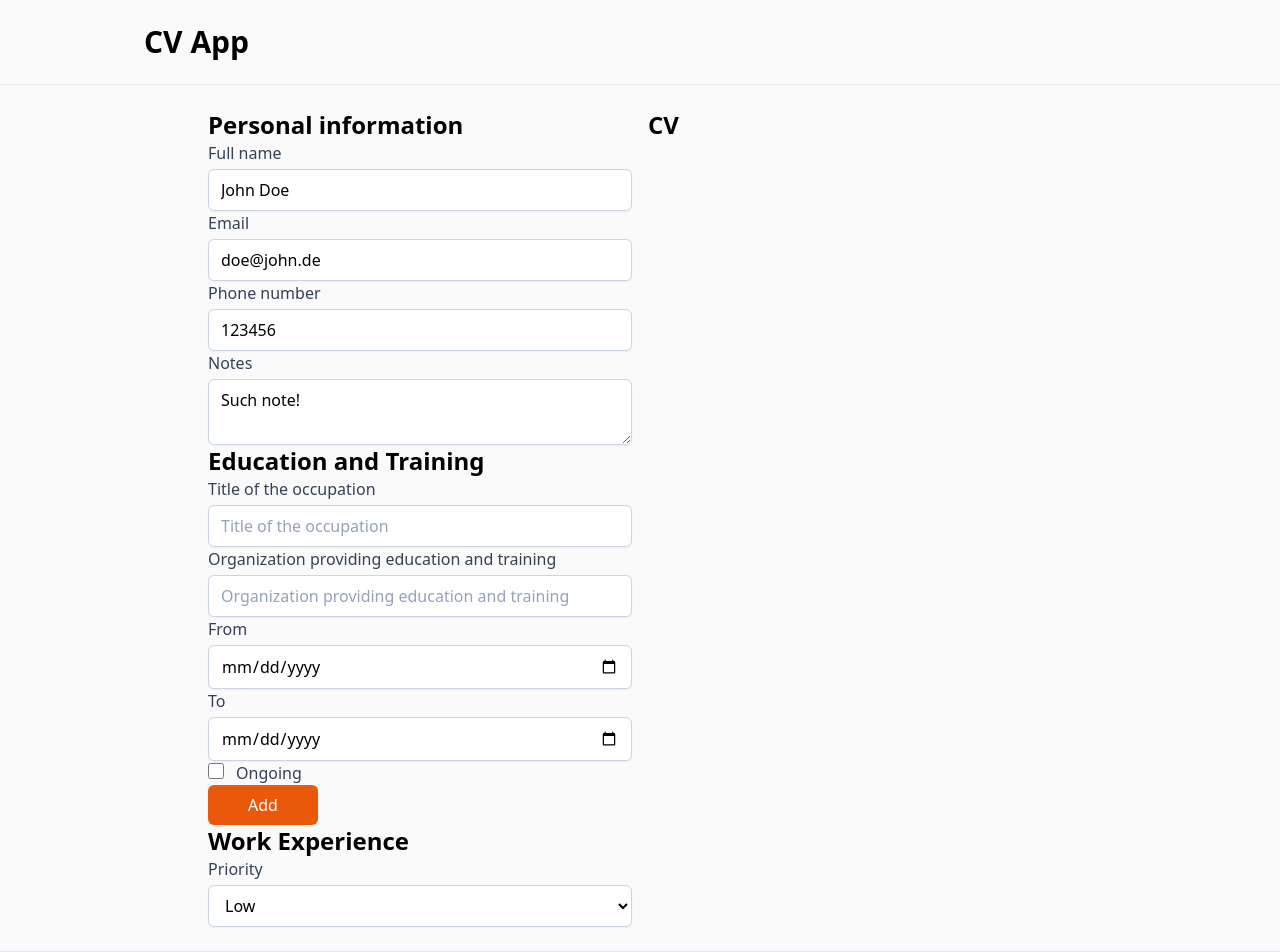
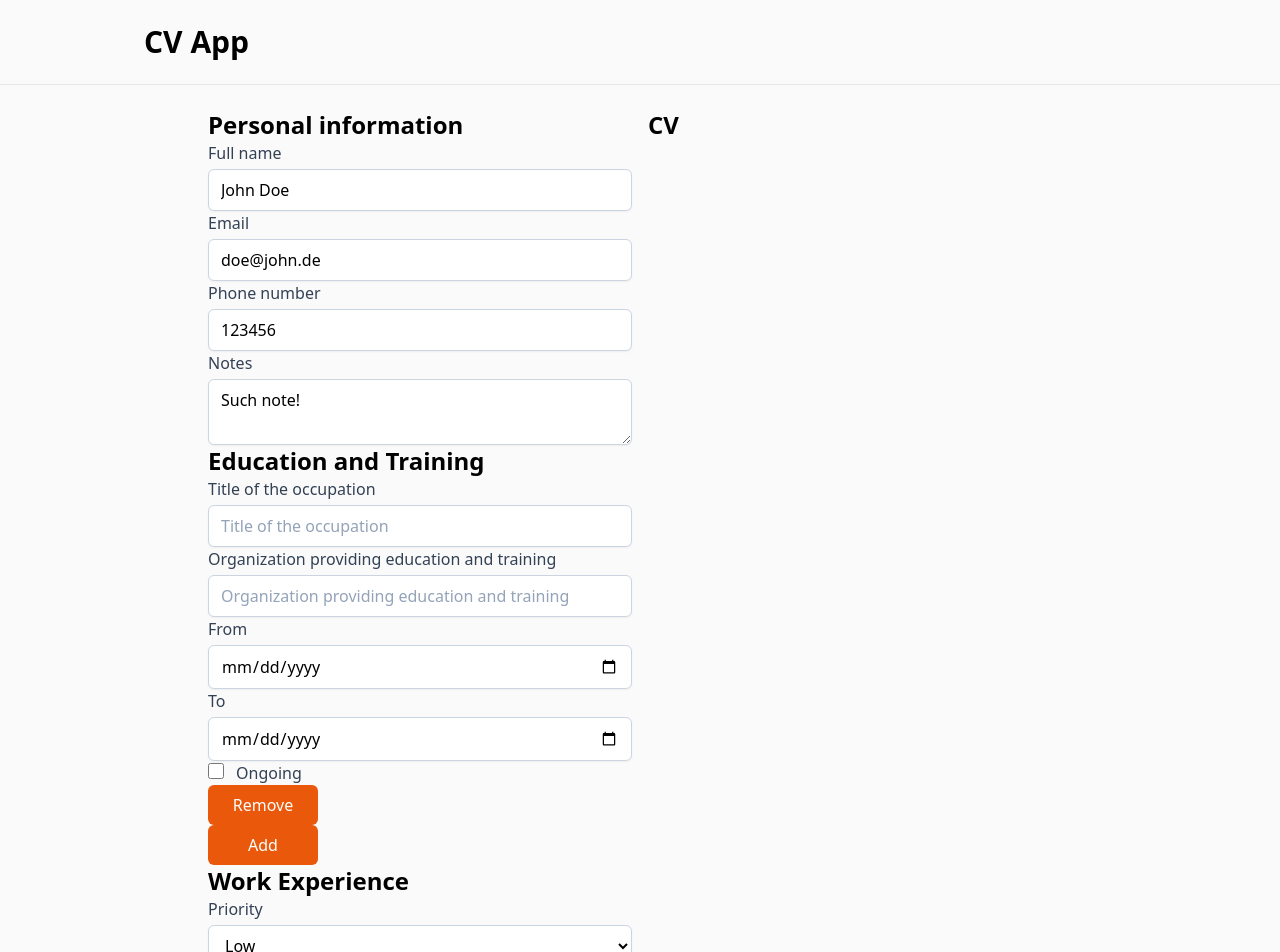
Before and after one commit to greqov/odin-cv-app, a React app: page / in a window 1280 px wide. Shown: the top 952 px of the page. Built offline with nearby package versions, Linux system fonts and the light colour scheme.

Commit message:
Education: implement 'Remove' button

```diff
--- a/src/js/components/Main.js
+++ b/src/js/components/Main.js
@@ -29,6 +29,7 @@ export default class Main extends Component {
 
     this.handleChange = this.handleChange.bind(this);
     this.addEducationItem = this.addEducationItem.bind(this);
+    this.removeEducationItem = this.removeEducationItem.bind(this);
   }
 
   handleChange(e, id) {
@@ -54,10 +55,15 @@ export default class Main extends Component {
     });
   }
 
+  removeEducationItem(e, id) {
+    this.setState({
+      education: this.state.education.filter((i) => i.id !== id),
+    });
+  }
+
   render() {
     const eduFields = this.state.education.map((item) => {
       const { id, occupation, organization, from, to, ongoing } = item;
-      // TODO: delete button
       // TODO: render education info
 
       return (
@@ -66,7 +72,6 @@ export default class Main extends Component {
             label="Title of the occupation"
             name="occupation"
             value={occupation}
-      // TODO: add button
             handleChange={(e) => this.handleChange(e, id)}
           />
 
@@ -100,6 +105,8 @@ export default class Main extends Component {
             checked={ongoing}
             handleChange={(e) => this.handleChange(e, id)}
           />
+
+          <Button label="Remove" handleClick={(e) => this.removeEducationItem(e, id)} />
         </div>
       );
     });
```
